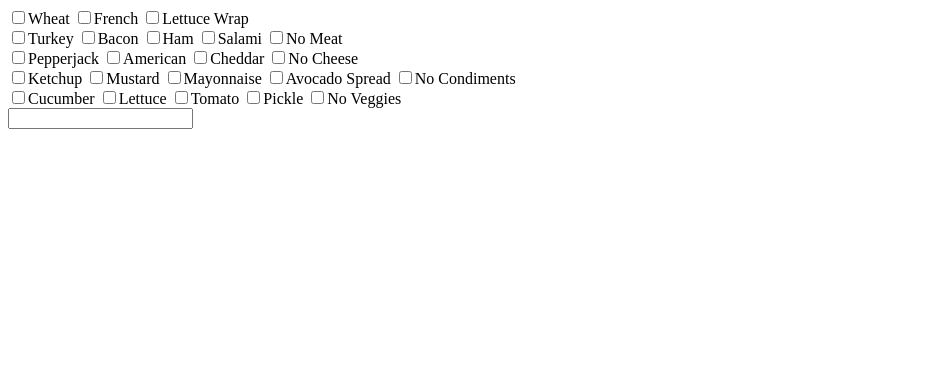
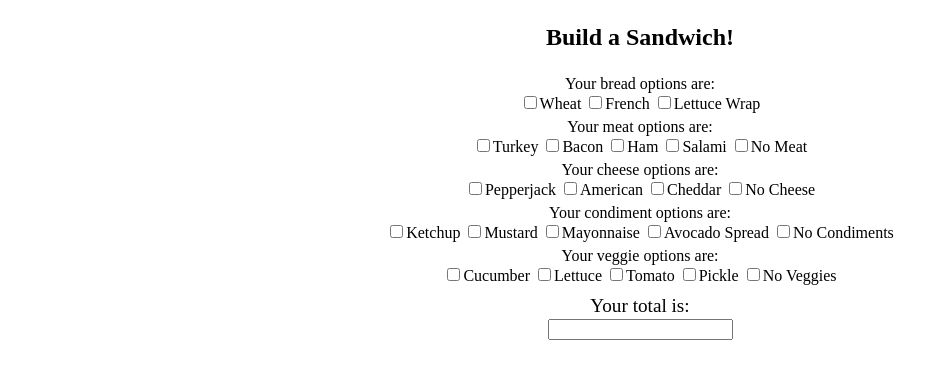
Before and after one commit to aliciabingham/sandwich-maker, a plain HTML site: page index.html in a window 1280 px wide. Shown: the whole page, without its empty margins (0-948 px from the left). Drawn offline with Linux system fonts and the light colour scheme.

Commit message:
penultimate commit

```diff
--- a/index.html
+++ b/index.html
@@ -2,48 +2,55 @@
 <html>
 <head>
   <title>Sandwich</title>
+  <link rel="stylesheet" type="text/css" href="sandwich.css">
 </head>
 <body>
-
+<h3>Build a Sandwich!</h3>
 <div id ="breadoptions">
-<input type="checkbox" name="bread" id="wheat">Wheat
-<input type="checkbox" name="bread" id="french">French
-<input type="checkbox" name="bread" id="lettuce">Lettuce Wrap
+Your bread options are:<br>
+<input type="checkbox" name="bread" value="wheat">Wheat
+<input type="checkbox" name="bread" value="french">French
+<input type="checkbox" name="bread" value="lettuce">Lettuce Wrap
 </div>
 
 <div id="meatoptions">
-<input type="checkbox" name="meat" id="turkey">Turkey
-<input type="checkbox" name="meat" id="bacon">Bacon
-<input type="checkbox" name="meat" id="ham">Ham
-<input type="checkbox" name="meat" id="salami">Salami
-<input type="checkbox" name="meat" id="nonemeat">No Meat
+Your meat options are: <br>
+<input type="checkbox" name="meat" value="turkey">Turkey
+<input type="checkbox" name="meat" value="bacon">Bacon
+<input type="checkbox" name="meat" value="ham">Ham
+<input type="checkbox" name="meat" value="salami">Salami
+<input type="checkbox" name="meat" value="nonemeat">No Meat
 </div>
 
 <div id="cheeseoptions">
-<input type="checkbox" name="cheese" id="pepperjack">Pepperjack
-<input type="checkbox" name="cheese" id="american">American
-<input type="checkbox" name="cheese" id="cheddar">Cheddar
-<input type="checkbox" name="cheese" id="nocheese">No Cheese
+Your cheese options are: <br>
+<input type="checkbox" name="cheese" value="pepperjack">Pepperjack
+<input type="checkbox" name="cheese" value="american">American
+<input type="checkbox" name="cheese" value="cheddar">Cheddar
+<input type="checkbox" name="cheese" value="nocheese">No Cheese
 </div>
 
 <div id="condiments">
-<input type="checkbox" name="condiments" id="ketchup">Ketchup
-<input type="checkbox" name="condiments" id="mustard">Mustard
-<input type="checkbox" name="condiments" id="mayonnaise">Mayonnaise
-<input type="checkbox" name="condiments" id="avocado">Avocado Spread
-<input type="checkbox" name="condiments" id="nocondiments">No Condiments
+Your condiment options are: <br>
+<input type="checkbox" name="condiments" value="ketchup">Ketchup
+<input type="checkbox" name="condiments" value="mustard">Mustard
+<input type="checkbox" name="condiments" value="mayonnaise">Mayonnaise
+<input type="checkbox" name="condiments" value="avocado">Avocado Spread
+<input type="checkbox" name="condiments" value="nocondiments">No Condiments
 </div>
 
 <div id="veggiesoptions">
-<input type="checkbox" name="veggies" id="cucumber">Cucumber
-<input type="checkbox" name="veggies" id="lettuce">Lettuce
-<input type="checkbox" name="veggies" id="tomato">Tomato
-<input type="checkbox" name="veggies" id="pickle">Pickle
-<input type="checkbox" name="veggies" id="noneveggie">No Veggies
+Your veggie options are: <br>
+<input type="checkbox" name="veggies" value="cucumber">Cucumber
+<input type="checkbox" name="veggies" value="lettuce">Lettuce
+<input type="checkbox" name="veggies" value="tomato">Tomato
+<input type="checkbox" name="veggies" value="pickle">Pickle
+<input type="checkbox" name="veggies" value="noneveggie">No Veggies
 </div>
-
+<div class="total">
+Your total is:<br>
 <input type="textarea" id="output">
-
+</div>
 <script src="/javascripts/SandwichMaker.js" type="text/javascript"></script>
 <script src="/javascripts/MeatOptions.js" type="text/javascript"></script>
 <script src="/javascripts/bread.js" type="text/javascript"></script>
--- a/javascripts/bread.js
+++ b/javascripts/bread.js
@@ -1,5 +1,5 @@
 var SandwichMaker = (function(breadTypes){
-var breadSelection = {"wheat": 1.25, "french":1.25, "lettuce wrap": 1.00}
+var breadSelection = {"wheat": 1.25, "french": 1.25, "lettucewrap": 1.00}
 
 breadTypes.addBread = function(newBread) {
   breadSelection.push(newBread);
--- a/javascripts/main.js
+++ b/javascripts/main.js
@@ -28,8 +28,36 @@ function getPrice(objectArray, topping) {
 breadoptions.addEventListener('change', function(e){
   topping = e.target.value;
 
-  var finalSandwichPrice1 = parseInt(finalSandwichPrice);
 
-finalSandwichPrice1 += getPrice(SandwichMaker.breadPrices(), topping);
-document.getElementById("output").value = "$" + finalSandwichPrice1.toFixed(2);
+finalSandwichPrice += getPrice(SandwichMaker.breadPrices(), topping);
+document.getElementById("output").value = "$" + finalSandwichPrice.toFixed(2);
 })
+
+meatoptions.addEventListener('change', function(e){
+  topping = e.target.value;
+
+finalSandwichPrice += getPrice(SandwichMaker.meatPrices(), topping);
+document.getElementById("output").value = "$" + finalSandwichPrice.toFixed(2);
+})
+
+cheeseoptions.addEventListener('change', function(e){
+  topping = e.target.value;
+
+  finalSandwichPrice += getPrice(SandwichMaker.cheesePrices(), topping);
+  document.getElementById("output").value = "$" + finalSandwichPrice.toFixed(2);
+ })
+
+condiments.addEventListener('change', function(e){
+  topping = e.target.value;
+
+  finalSandwichPrice += getPrice(SandwichMaker.condimentPrices(), topping);
+  document.getElementById("output").value = "$" + finalSandwichPrice.toFixed(2);
+ })
+
+
+veggiesoptions.addEventListener('change', function(e){
+  topping = e.target.value;
+
+  finalSandwichPrice += getPrice(SandwichMaker.veggiePrices(), topping);
+  document.getElementById("output").value = "$" + finalSandwichPrice.toFixed(2);
+ })
--- a/sandwich.css
+++ b/sandwich.css
@@ -0,0 +1,43 @@
+body {
+  max-width: 960px;
+  margin: 0 auto;
+}
+
+h3 {
+  font-size: 1.5em;
+  text-align: center;
+}
+
+#breadoptions {
+  text-align: center;
+  margin: 5px;
+}
+
+#meatoptions {
+  text-align: center;
+  margin: 5px;
+}
+
+#cheeseoptions {
+  text-align: center;
+  margin: 5px;
+}
+
+#condiments {
+  text-align: center;
+  margin: 5px;
+}
+
+#veggiesoptions {
+  text-align: center;
+  margin: 5px;
+}
+
+
+
+
+.total {
+  margin-top: 10px;
+  font-size: 1.2em;
+  text-align: center;
+}
```
